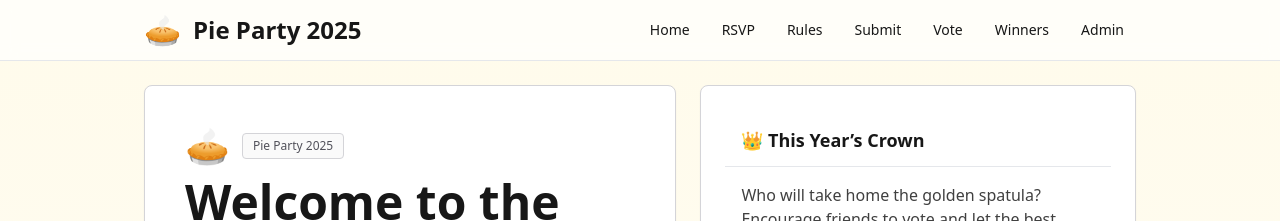
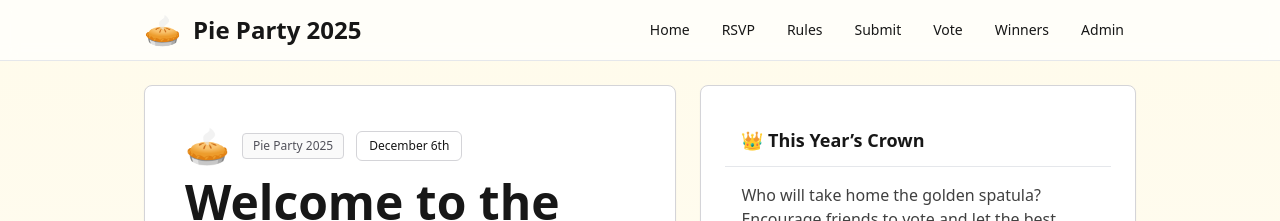
Before and after one commit to jcg-development/pie-party, a Next.js app: page / in a window 1280 px wide. Shown: the top 221 px of the page. Built offline with nearby package versions, Linux system fonts and the light colour scheme; no server answers; the database is empty.

Commit message:
add date of event

```diff
--- a/src/app/page.tsx
+++ b/src/app/page.tsx
@@ -19,6 +19,7 @@ export default function HomePage() {
           <div className="flex items-center gap-3 mb-3">
             <span className="text-4xl">🥧</span>
             <span className="badge">Pie Party 2025</span>
+            <span className="pill"> December 6th</span>
           </div>
           <h1 className="text-4xl md:text-5xl font-extrabold leading-tight">
             Welcome to the Pie Party <span className="text-pp-crust" style={{color:'var(--pp-crust)'}}>&amp; Competition</span>!
```
